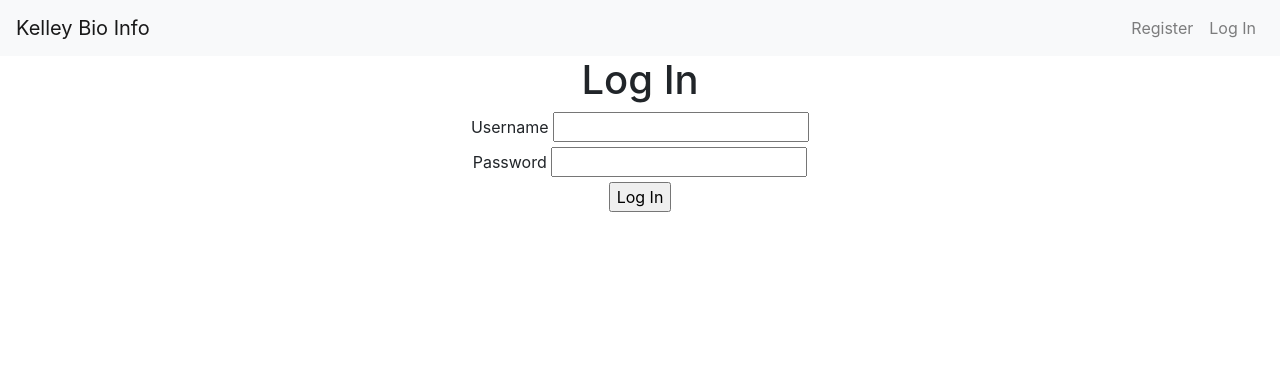
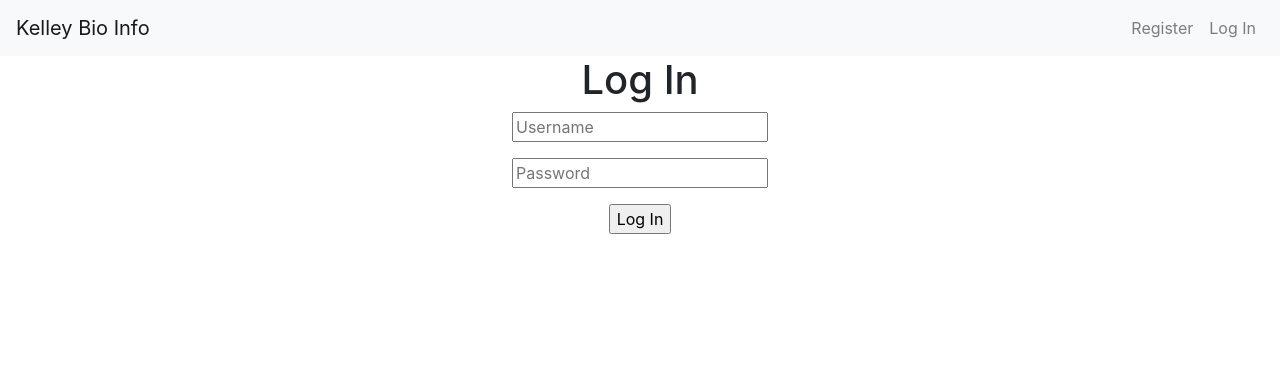
Before and after one commit to thyrgle/kelleybioinfo, a Flask app: page /auth/login in a window 1280 px wide. Shown: the top 372 px of the page. Run offline with Flask 2, Linux system fonts and the light colour scheme; some libraries are stand-ins or nearby versions.

Commit message:
Refactored login to use bootstrap forms.

```diff
--- a/app/templates/auth/login.html
+++ b/app/templates/auth/login.html
@@ -10,22 +10,18 @@
 
 {% block content %}
   <form method="post">
-    <div class="row">
-      <div class="col text-center">
-        <label for="username">Username</label>
-        <input name="username" id="username" required>
-      </div>
+    <div class="form-group text-center">
+      <input name="username" id="username" placeholder="Username" required>
     </div>
-    <div class="row">
-      <div class="col text-center">
-        <label for="password">Password</label>
-        <input type="password" name="password" id="password" required>
-      </div>
+    <div class="form-group text-center">
+      <input type="password"
+             name="password"
+	     id="password"
+	     placeholder="Password"
+	     required>
     </div>
-    <div class="row align-items-center">
-      <div class="col text-center">
-        <input type="submit" value="Log In">
-      </div>
+    <div class="form-group text-center">
+      <input type="submit" value="Log In">
     </div>
   </form>
 {% endblock %}
```
Also changed, not shown: app/templates/auth/register.html (+10 -11 lines).
